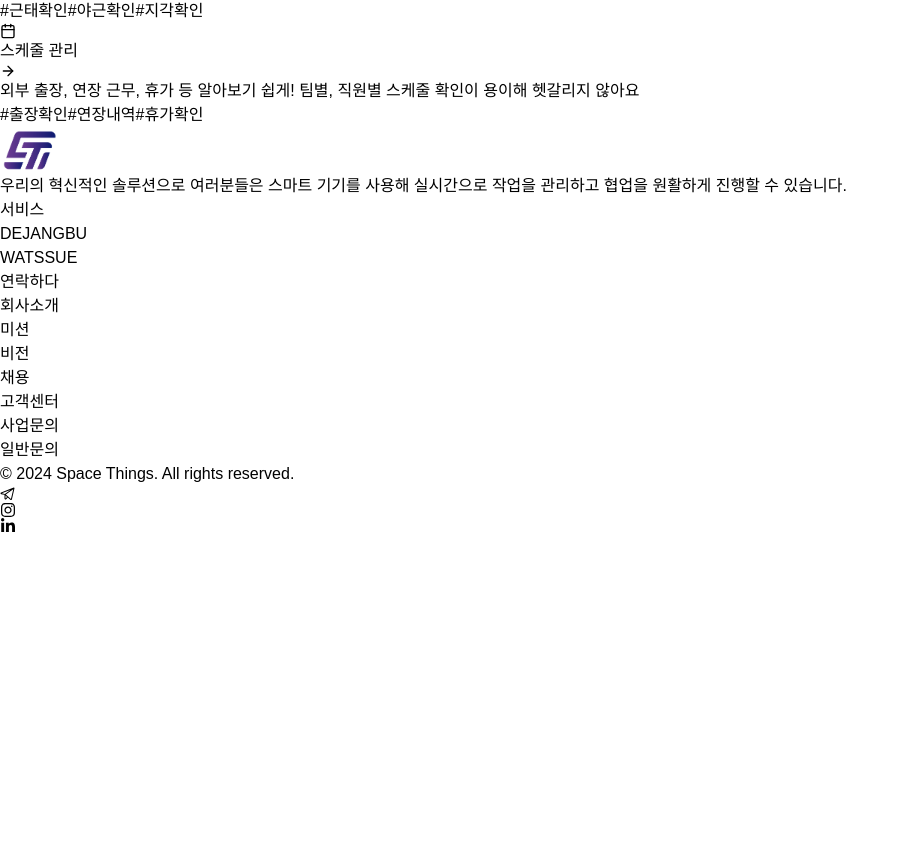
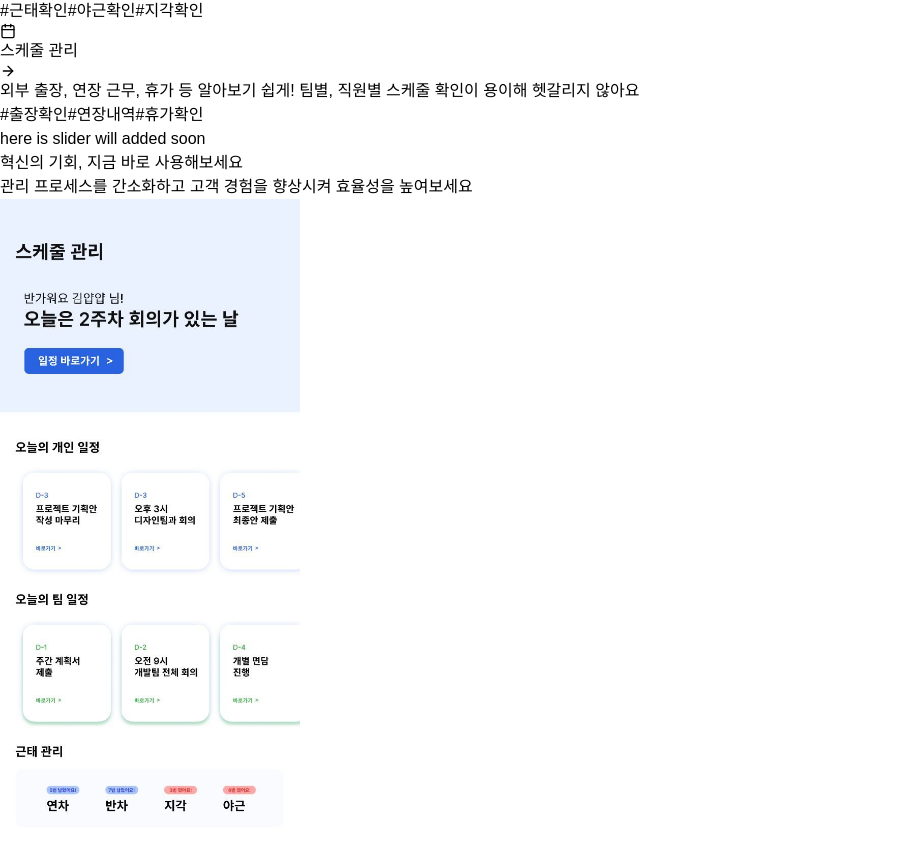
Before and after one commit to Souravhere/spacethings, a Next.js app: page /watssue in a window 1280 px wide. Shown: the part 1937-2785 px from the top of the page, without its empty margins (0-909 px from the left). Before the commit the page ends 2471 px from the top, so only its background shows below. Built offline with nearby package versions, Linux system fonts and the light colour scheme; a web font is replaced by a local one.

Commit message:
WATSSUE page created

```diff
--- a/src/app/watssue/page.tsx
+++ b/src/app/watssue/page.tsx
@@ -1,7 +1,10 @@
 'use client'
 
+import Appdownload from '@/components/Appdownload'
+import Slider from '@/components/Slider'
 import { motion } from 'framer-motion'
 import Image from 'next/image'
+import Link from 'next/link'
 import {
   FiClock,
   FiBell,
@@ -68,7 +71,8 @@ export default function Component() {
                 업무를 쉽고 편하게<br />
                 <span className="text-blue-600 font-sans">WATSSUE</span>
               </h1>
-              <div className="flex gap-4 mb-8">
+              <div className="flex justify-start gap-4 mb-12">
+              <Link href="/contact">
               <motion.button
                 whileHover={{ scale: 1.05 }}
                 whileTap={{ scale: 0.95 }}
@@ -76,6 +80,7 @@ export default function Component() {
               >
                 도입문의
               </motion.button>
+              </Link>
               <motion.button
                 whileHover={{ scale: 1.05 }}
                 whileTap={{ scale: 0.95 }}
@@ -231,6 +236,8 @@ export default function Component() {
           </div>
         </div>
       </section>
+      <Slider/>
+      <Appdownload/>
     </div>
   )
 }
```
Lines whose indentation alone changed are shown as unchanged.
